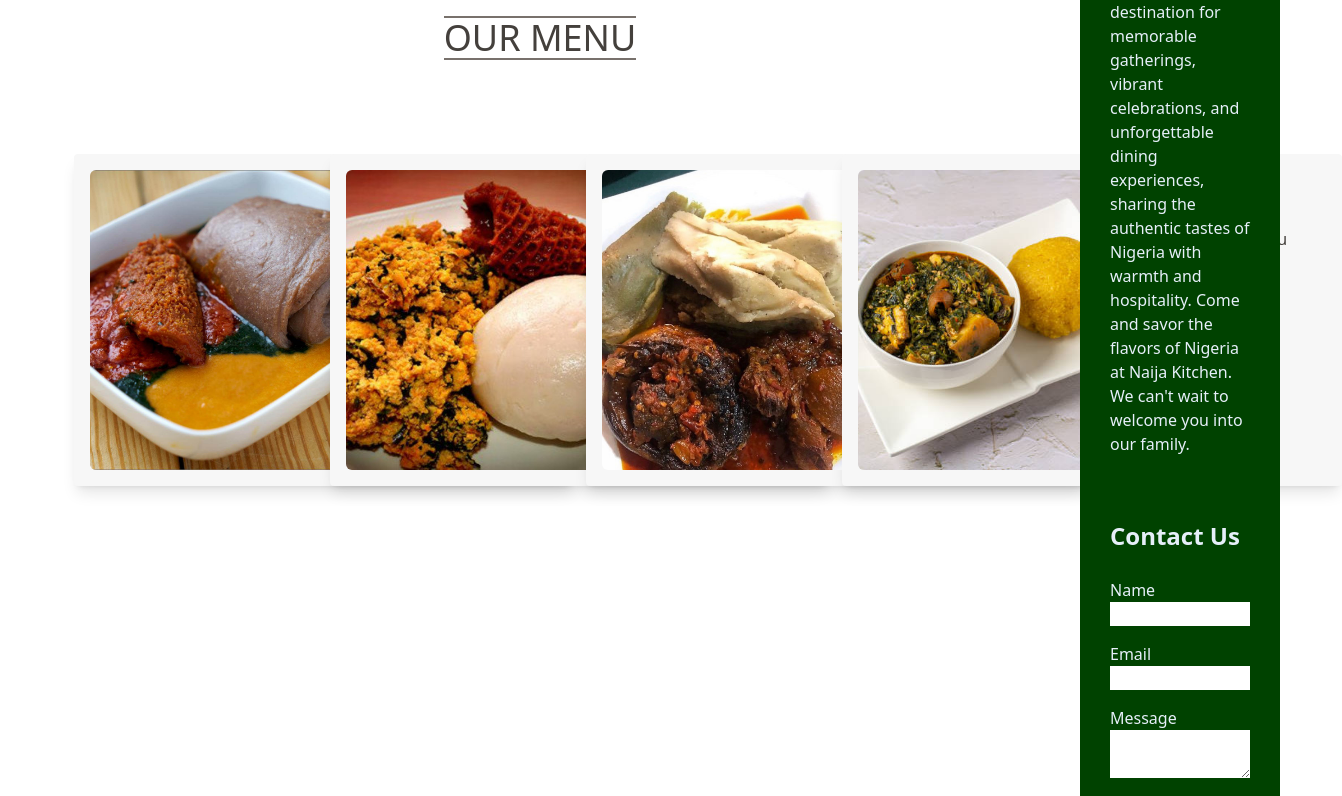
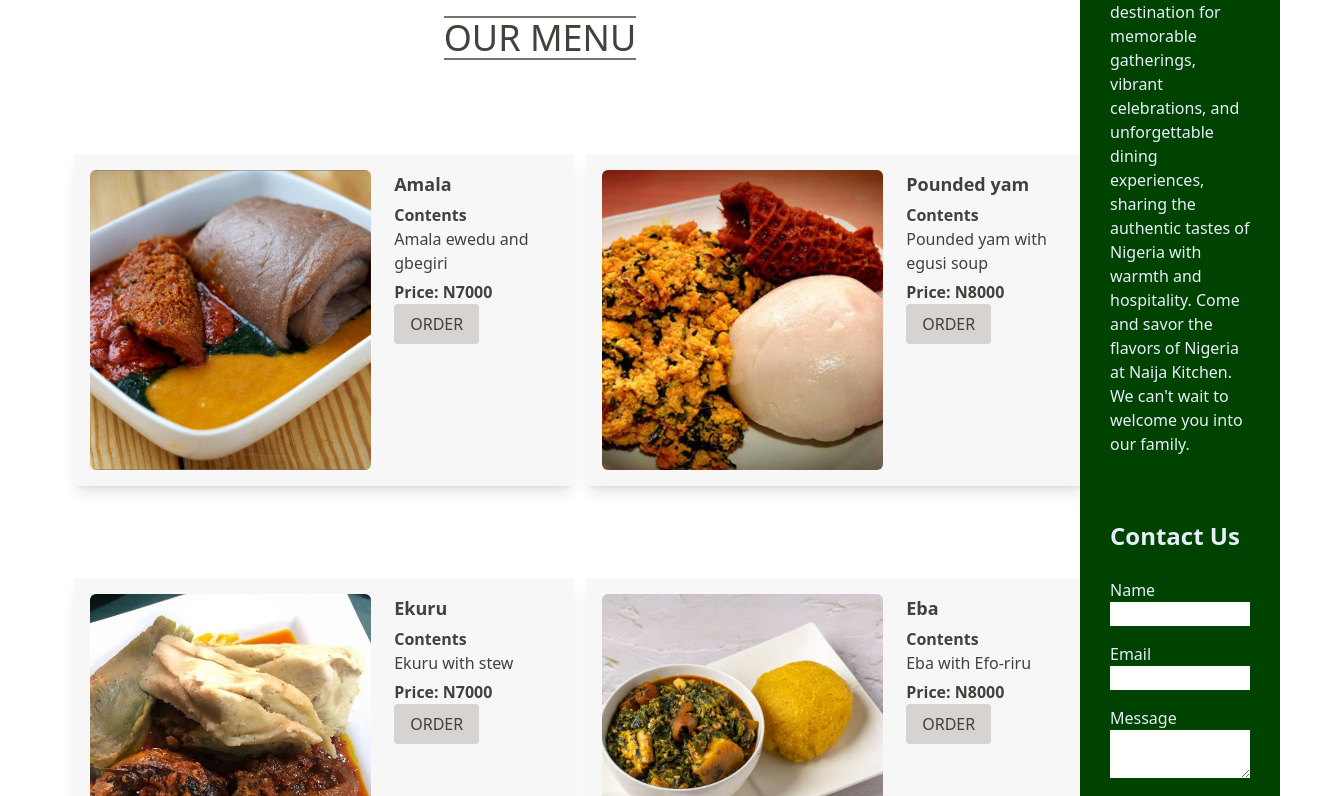
Before and after one commit to KBandipo/Naija-Kitchen-Landpage-with-React, a React (Vite) app: page / in a window 1280 px wide. Shown: the part 884-1680 px from the top of the page, 1342 px wide, since content can reach past the window. Built offline with nearby package versions, Linux system fonts and the light colour scheme.

Commit message:
Remove grid-cols-4 from lg screen of the Menu image section (15)

```diff
--- a/src/assets/component/Menu.jsx
+++ b/src/assets/component/Menu.jsx
@@ -9,7 +9,8 @@
             OUR MENU
           </h1>
         </div>
-        <div className="  grid grid-cols-1 gap-8 md:grid-cols-2 lg:grid-cols-4">
+
+        <div className="  grid grid-cols-1 gap-8 md:grid-cols-2">
           <Meal
             photoname="/images/amala.jpg"
             photoalt="amala with ewedu and gbediri image"
```
